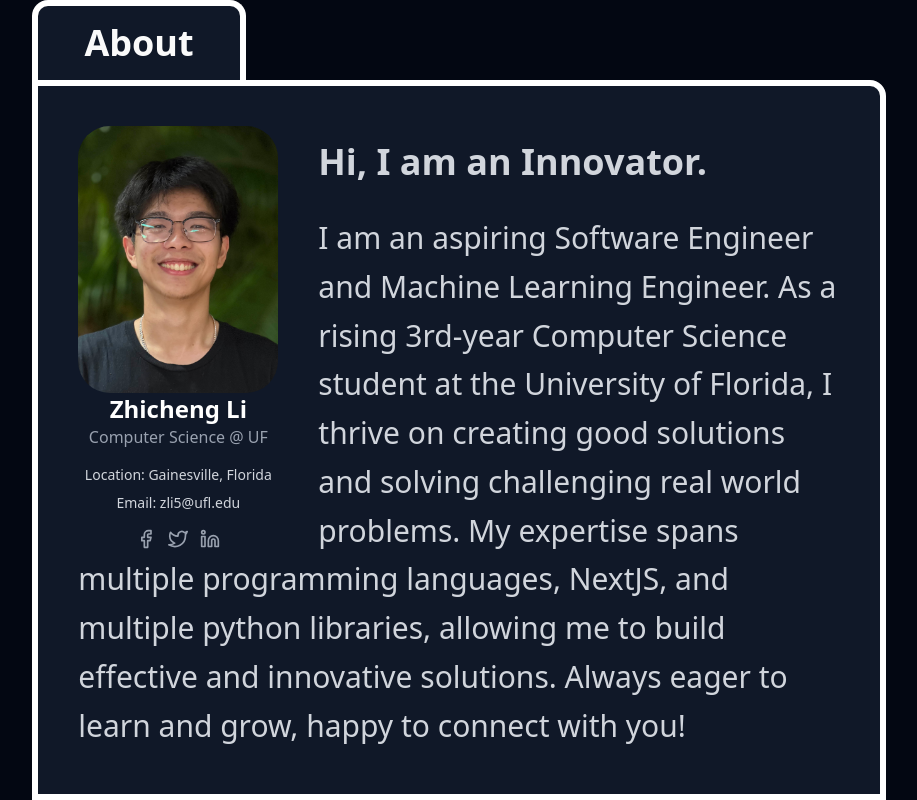
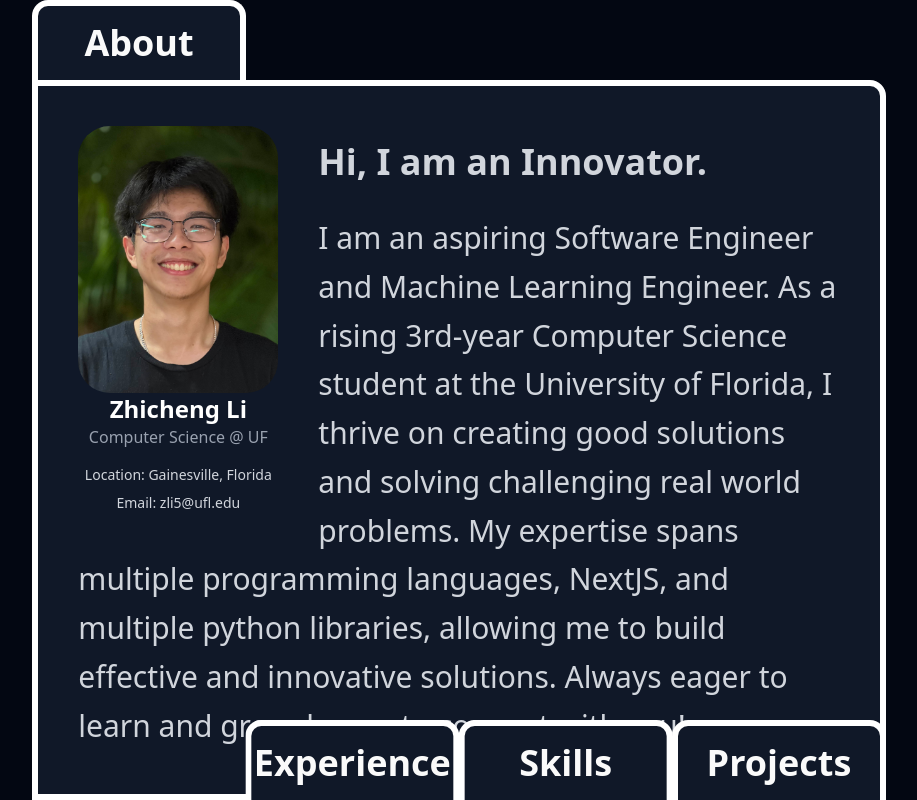
Before and after one commit to zbanks23/Portfolio, a Next.js app in the folder my-portfolio/: page / in a window 1280 px wide. Shown: the top 800 px of the page, without its empty margins (181-1098 px from the left). Built offline with nearby package versions, Linux system fonts and the light colour scheme.

Commit message:
Version 0.2.0 Finally got the tab behavior working

```diff
--- a/my-portfolio/src/components/MainContent.tsx
+++ b/my-portfolio/src/components/MainContent.tsx
@@ -1,18 +1,32 @@
+"use client";
+
 import React from "react";
 import Projects from "./Projects";
 import Image from "next/image";
 import ProfilePic from "../../public/ProfilePic.jpg";
 
-const AboutSection: React.FC = () => (
+interface SectionProps {
+  onTabClick: (id: string) => void;
+}
+
+const AboutSection: React.FC<SectionProps> = ({ onTabClick }) => (
   <>
     {/* About Section */}
-    <section className="h-screen flex flex-col sticky top-0">
-      <div className="flex flex-row w-full">
-        <div className="bg-gray-900 border-6 rounded-t-2xl border-b-0 border-white w-1/4 h-20 flex items-center justify-center text-2xl md:text-3xl lg:text-4xl font-semibold">
+    <div className="bg-gray-900 border-6 rounded-t-2xl border-b-0 border-white w-1/4 h-20 flex items-center justify-center text-2xl md:text-3xl lg:text-4xl font-semibold sticky top-0 z-1">
+      <a
+        href="#about"
+        onClick={(e) => {
+          e.preventDefault();
+          onTabClick("about");
+        }}
+      >
         About
+      </a>
     </div>
-      </div>
-      <div className="bg-gray-900 w-full border-6 rounded-tr-2xl border-white flex-grow">
+    <div
+      id="about"
+      className="bg-gray-900 w-full border-6 rounded-tr-2xl border-white h-[calc(100vh-80px)] sticky top-20"
+    >
       <div className="p-4 sm:p-6 md:p-10">
         <div className="float-left mr-4 sm:mr-6 md:mr-10">
           <Image
@@ -34,56 +48,6 @@ const AboutSection: React.FC = () => (
               <p>Location: Gainesville, Florida</p>
               <p>Email: zli5@ufl.edu</p>
             </div>
-              {/* Social Media Icons Placeholder */}
-              <div className="flex flex-row items-center space-x-3 mt-4 justify-center">
-                <a href="#" className=" text-gray-400 hover:text-blue-400">
-                  <svg
-                    xmlns="http://www.w3.org/2000/svg"
-                    width="20"
-                    height="20"
-                    viewBox="0 0 24 24"
-                    fill="none"
-                    stroke="currentColor"
-                    strokeWidth="2"
-                    strokeLinecap="round"
-                    strokeLinejoin="round"
-                  >
-                    <path d="M18 2h-3a5 5 0 0 0-5 5v3H7v4h3v8h4v-8h3l1-4h-4V7a1 1 0 0 1 1-1h3z"></path>
-                  </svg>
-                </a>
-                <a href="#" className="text-gray-400 hover:text-blue-400">
-                  <svg
-                    xmlns="http://www.w3.org/2000/svg"
-                    width="20"
-                    height="20"
-                    viewBox="0 0 24 24"
-                    fill="none"
-                    stroke="currentColor"
-                    strokeWidth="2"
-                    strokeLinecap="round"
-                    strokeLinejoin="round"
-                  >
-                    <path d="M23 3a10.9 10.9 0 0 1-3.14 1.53 4.48 4.48 0 0 0-7.86 3v1A10.66 10.66 0 0 1 3 4s-4 9 5 13a11.64 11.64 0 0 1-7 2c9 5 20 0 20-11.5a4.5 4.5 0 0 0-.08-.83A7.72 7.72 0 0 0 23 3z"></path>
-                  </svg>
-                </a>
-                <a href="#" className="text-gray-400 hover:text-blue-400">
-                  <svg
-                    xmlns="http://www.w3.org/2000/svg"
-                    width="20"
-                    height="20"
-                    viewBox="0 0 24 24"
-                    fill="none"
-                    stroke="currentColor"
-                    strokeWidth="2"
-                    strokeLinecap="round"
-                    strokeLinejoin="round"
-                  >
-                    <path d="M16 8a6 6 0 0 1 6 6v7h-4v-7a2 2 0 0 0-2-2 2 2 0 0 0-2 2v7h-4v-7a6 6 0 0 1 6-6z"></path>
-                    <rect x="2" y="9" width="4" height="12"></rect>
-                    <circle cx="4" cy="4" r="2"></circle>
-                  </svg>
-                </a>
-              </div>
           </div>
         </div>
         <div>
@@ -91,32 +55,38 @@ const AboutSection: React.FC = () => (
             Hi, I am an Innovator.
           </h2>
           <p className="text-gray-300 text-xl sm:text-2xl md:text-3xl leading-relaxed">
-              I am an aspiring Software Engineer and Machine Learning Engineer.
-              As a rising 3rd-year Computer Science student at the University of
-              Florida, I thrive on creating good solutions and solving
-              challenging real world problems. My expertise spans multiple
-              programming languages, NextJS, and multiple python libraries,
-              allowing me to build effective and innovative solutions. Always
-              eager to learn and grow, happy to connect with you!
+            I am an aspiring Software Engineer and Machine Learning Engineer. As
+            a rising 3rd-year Computer Science student at the University of
+            Florida, I thrive on creating good solutions and solving challenging
+            real world problems. My expertise spans multiple programming
+            languages, NextJS, and multiple python libraries, allowing me to
+            build effective and innovative solutions. Always eager to learn and
+            grow, happy to connect with you!
           </p>
         </div>
       </div>
     </div>
-    </section>
   </>
 );
 
-const ExperienceSection: React.FC = () => (
+const ExperienceSection: React.FC<SectionProps> = ({ onTabClick }) => (
   <>
     {/* Experience Section */}
-    <section className="h-screen flex flex-col sticky top-0">
-      <div className="flex flex-row w-full">
-        <div className="w-1/4 opacity-0"></div>
-        <div className="bg-gray-900 border-6 rounded-t-2xl border-b-0 border-white w-1/4 h-20 flex items-center justify-center text-2xl md:text-3xl lg:text-4xl font-semibold">
+    <div className="bg-gray-900 border-6 rounded-t-2xl border-b-0 border-white w-1/4 h-20 translate-x-full flex items-center justify-center text-2xl md:text-3xl lg:text-4xl font-semibold sticky top-0 bottom-0 z-1">
+      <a
+        href="#experience"
+        onClick={(e) => {
+          e.preventDefault();
+          onTabClick("experience");
+        }}
+      >
         Experience
+      </a>
     </div>
-      </div>
-      <div className="bg-gray-900 border-6 rounded-t-2xl border-white flex-grow">
+    <div
+      id="experience"
+      className="bg-gray-900 border-6 rounded-t-2xl border-white h-[calc(100vh-80px)] sticky top-20"
+    >
       <div className="border-l-2 border-blue-400 pl-6 space-y-10 relative m-4 sm:m-6 md:m-10">
         {/* Experience Item 1 */}
         <div className="relative">
@@ -136,8 +106,7 @@ const ExperienceSection: React.FC = () => (
           <div className="absolute -left-[33px] top-1 w-4 h-4 bg-blue-400 rounded-full border-2 border-gray-900"></div>
           <h3 className="text-xl font-medium text-white">SASE Interns</h3>
           <p className="text-gray-400">
-              Society of Asian Scientist and Engineers | August 2024 - April
-              2025
+            Society of Asian Scientist and Engineers | August 2024 - April 2025
           </p>
           <ul className="list-disc list-inside text-gray-300 mt-2 ml-2">
             <li>
@@ -145,32 +114,38 @@ const ExperienceSection: React.FC = () => (
               Event that resulted in over 80 participants
             </li>
             <li>
-                Spearheaded the storyline development for the Mentor Mentee
-                event that resulted in overwhelming satisfaction
+              Spearheaded the storyline development for the Mentor Mentee event
+              that resulted in overwhelming satisfaction
             </li>
             <li>
-                Organized a cultural event that raised awareness of Asian
-                cultures using fun culture specific mini-games
+              Organized a cultural event that raised awareness of Asian cultures
+              using fun culture specific mini-games
             </li>
           </ul>
         </div>
       </div>
     </div>
-    </section>
   </>
 );
 
-const SkillsSection: React.FC = () => (
+const SkillsSection: React.FC<SectionProps> = ({ onTabClick }) => (
   <>
     {/* Skills Section */}
-    <section className="h-screen flex flex-col sticky top-0">
-      <div className="flex flex-row w-full">
-        <div className="opacity-0 w-1/2"></div>
-        <div className="bg-gray-900 border-6 rounded-t-2xl border-white border-b-0 w-1/4 h-20 flex items-center justify-center text-2xl md:text-3xl lg:text-4xl font-semibold">
+    <div className="bg-gray-900 border-6 rounded-t-2xl border-white border-b-0 w-1/4 h-20 translate-x-[200%] flex items-center justify-center text-2xl md:text-3xl lg:text-4xl font-semibold sticky top-0 bottom-0 z-1">
+      <a
+        href="#skills"
+        onClick={(e) => {
+          e.preventDefault();
+          onTabClick("skills");
+        }}
+      >
         Skills
+      </a>
     </div>
-      </div>
-      <div className="bg-gray-900 border-6 rounded-t-2xl border-white p-4 sm:p-6 md:p-10 flex-grow">
+    <div
+      id="skills"
+      className="bg-gray-900 border-6 rounded-t-2xl border-white h-[calc(100vh-80px)] p-4 sm:p-6 md:p-10 sticky top-20"
+    >
       <div className="flex flex-wrap gap-3 justify-center">
         {[
           "JavaScript",
@@ -193,93 +168,26 @@ const SkillsSection: React.FC = () => (
         ))}
       </div>
     </div>
-    </section>
   </>
 );
 
-const ContactSection: React.FC = () => (
+const ProjectsSection: React.FC<SectionProps> = ({ onTabClick }) => (
   <>
-    {/* Contact Section */}
-    <section className="bg-gray-900 h-screen">
-      <div className="max-w-xl w-full">
-        <h2 className="text-3xl md:text-4xl font-semibold text-gray-100 mb-6 text-center">
-          Contact Me
-        </h2>
-        <p className="text-gray-300 mb-6 text-center">
-          Feel free to reach out! Whether you have a question or just want to
-          say hi, I will try my best to get back to you!
-        </p>
-        <form className="space-y-6">
-          <div>
-            <label
-              htmlFor="name"
-              className="block text-sm font-medium text-gray-300"
+    <div className="bg-gray-900 border-6 rounded-t-2xl border-white border-b-0 w-1/4 h-20 flex items-center justify-center text-2xl md:text-3xl lg:text-4xl font-semibold ml-auto sticky top-0 bottom-0">
+      <a
+        href="#projects"
+        onClick={(e) => {
+          e.preventDefault();
+          onTabClick("projects");
+        }}
       >
-              Full Name
-            </label>
-            <input
-              type="text"
-              name="name"
-              id="name"
-              className="mt-1 block w-full px-3 py-2 bg-gray-700 border border-gray-600 rounded-md shadow-sm focus:outline-none focus:ring-blue-500 focus:border-blue-500 sm:text-sm"
-            />
+        Projects
+      </a>
     </div>
-          <div>
-            <label
-              htmlFor="email"
-              className="block text-sm font-medium text-gray-300"
+    <div
+      id="projects"
+      className="bg-gray-900 border-6 rounded-tl-2xl border-white h-[calc(100vh-80px)] w-full sticky top-20"
     >
-              Email Address
-            </label>
-            <input
-              type="email"
-              name="email"
-              id="email"
-              className="mt-1 block w-full px-3 py-2 bg-gray-700 border border-gray-600 rounded-md shadow-sm focus:outline-none focus:ring-blue-500 focus:border-blue-500 sm:text-sm"
-            />
-          </div>
-          <div>
-            <label
-              htmlFor="message"
-              className="block text-sm font-medium text-gray-300"
-            >
-              Message
-            </label>
-            <textarea
-              id="message"
-              name="message"
-              rows={4}
-              className="mt-1 block w-full px-3 py-2 bg-gray-700 border border-gray-600 rounded-md shadow-sm focus:outline-none focus:ring-blue-500 focus:border-blue-500 sm:text-sm"
-            ></textarea>
-          </div>
-          <div>
-            <button
-              type="submit"
-              className="w-full inline-flex justify-center py-3 px-4 border border-transparent shadow-sm text-sm font-medium rounded-md text-white bg-blue-600 hover:bg-blue-700 focus:outline-none focus:ring-2 focus:ring-offset-2 focus:ring-blue-500 dark:bg-blue-500 dark:hover:bg-blue-600"
-            >
-              Send Message
-            </button>
-          </div>
-        </form>
-      </div>
-    </section>
-  </>
-);
-
-const MainContent: React.FC = () => (
-  <main className="w-3/4 md:w-2/3 m-auto">
-    <AboutSection />
-    <ExperienceSection />
-    <SkillsSection />
-    {/* Projects Section */}
-    <section className=" h-screen flex flex-col sticky top-0">
-      <div className="flex flex-row w-full">
-        <div className="opacity-0 w-3/4"></div>
-        <div className="bg-gray-900 border-6 rounded-t-2xl border-white border-b-0 w-1/4 h-20 flex items-center justify-center text-2xl md:text-3xl lg:text-4xl font-semibold ml-auto">
-          Projects
-        </div>
-      </div>
-      <div className="bg-gray-900 border-6 rounded-tl-2xl border-white flex-grow">
       <div className="grid grid-cols-3 gap-5 auto-rows-fr p-4 sm:p-6 md:p-10 h-4/5">
         <Projects />
       </div>
@@ -289,8 +197,44 @@ const MainContent: React.FC = () => (
         </p>
       </div>
     </div>
-    </section>
+  </>
+);
+
+const MainContent: React.FC = () => {
+  const scrollToSection = (id: string) => {
+    const element = document.getElementById(id);
+    if (element) {
+      if (id == "about")
+        window.scrollTo({
+          top: 0,
+          behavior: "smooth",
+        });
+      else if (id == "experience")
+        window.scrollTo({
+          top: 998,
+          behavior: "smooth",
+        });
+      else if (id == "skills")
+        window.scrollTo({
+          top: 1985,
+          behavior: "smooth",
+        });
+      else if (id == "projects")
+        window.scrollTo({
+          top: 3013,
+          behavior: "smooth",
+        });
+    }
+  };
+
+  return (
+    <main className="w-3/4 md:w-2/3 m-auto">
+      <AboutSection onTabClick={scrollToSection} />
+      <ExperienceSection onTabClick={scrollToSection} />
+      <SkillsSection onTabClick={scrollToSection} />
+      <ProjectsSection onTabClick={scrollToSection} />
     </main>
   );
+};
 
 export default MainContent;
```
Lines whose indentation alone changed are shown as unchanged.
